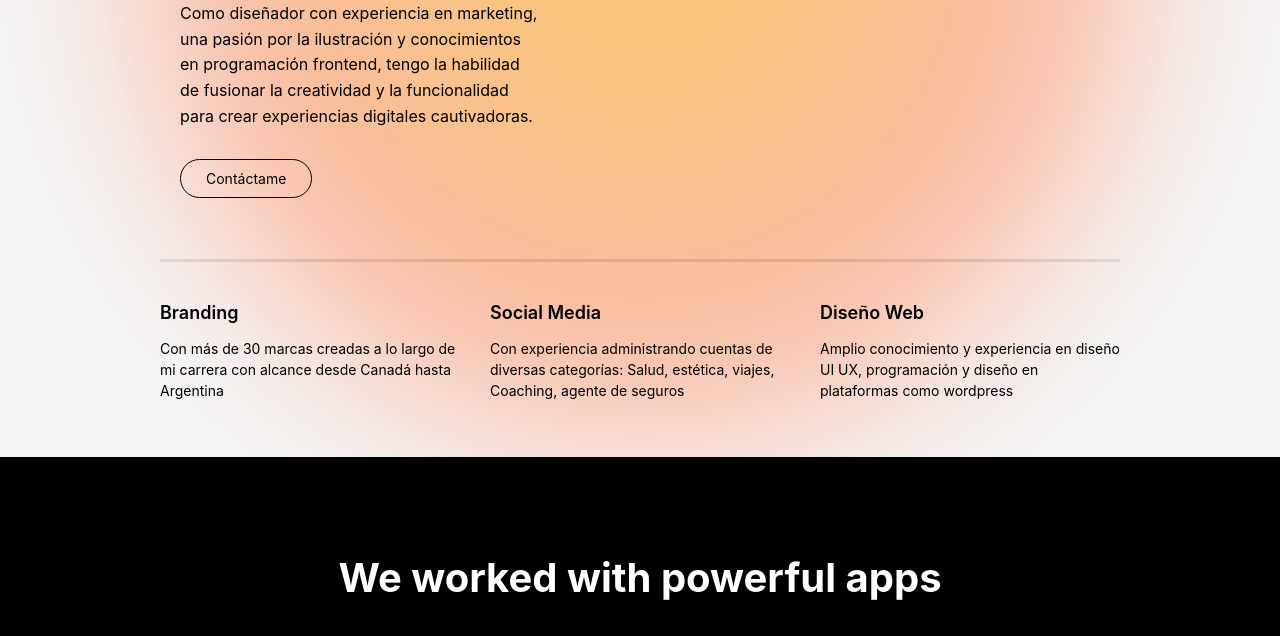
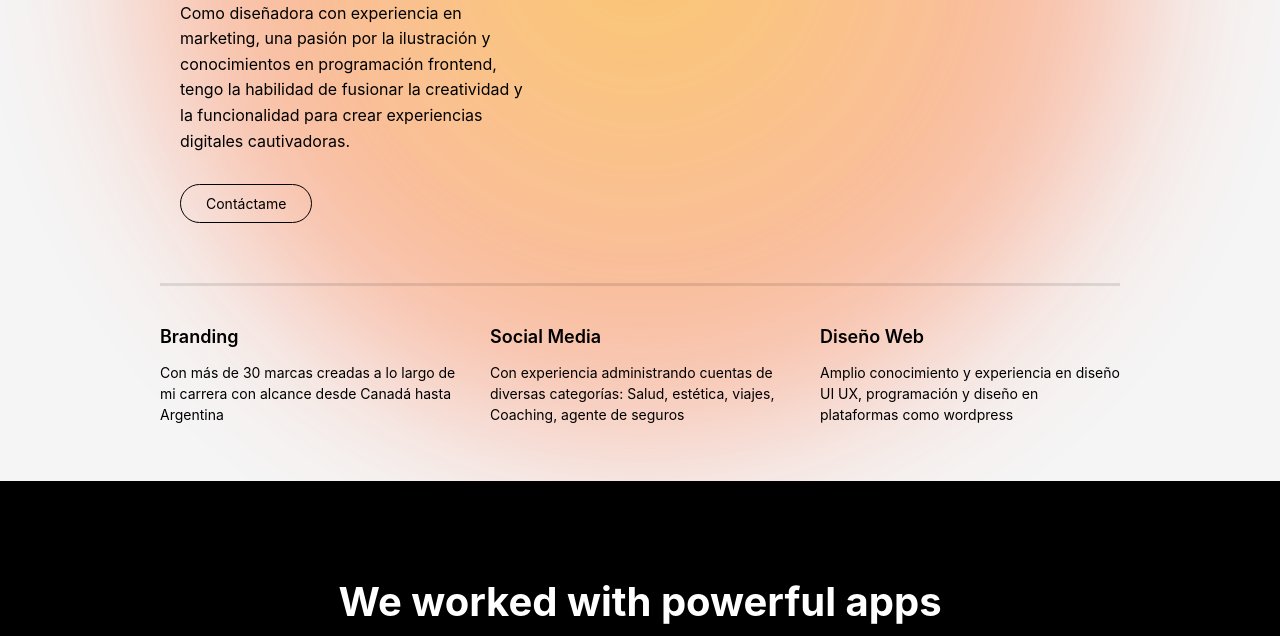
Before and after one commit to HolasoyDaniC/Portafolio, a website: page index.html in a window 1280 px wide. Shown: the part 459-1095 px from the top of the page. Drawn offline with Linux system fonts and the light colour scheme; some packages are replaced by stand-ins of ours; a script that the page names is missing.

Commit message:
tangamaandapio

```diff
--- a/index.html
+++ b/index.html
@@ -1086,7 +1086,7 @@
               <span class="typewriter-text" id="typewriter"></span>
             </h1>
             <p class="hero-banner-description">
-              Como diseñador con experiencia en marketing, una pasión por la
+              Como diseñadora con experiencia en marketing, una pasión por la
               ilustración y conocimientos en programación frontend, tengo la
               habilidad de fusionar la creatividad y la funcionalidad para crear
               experiencias digitales cautivadoras.
```
